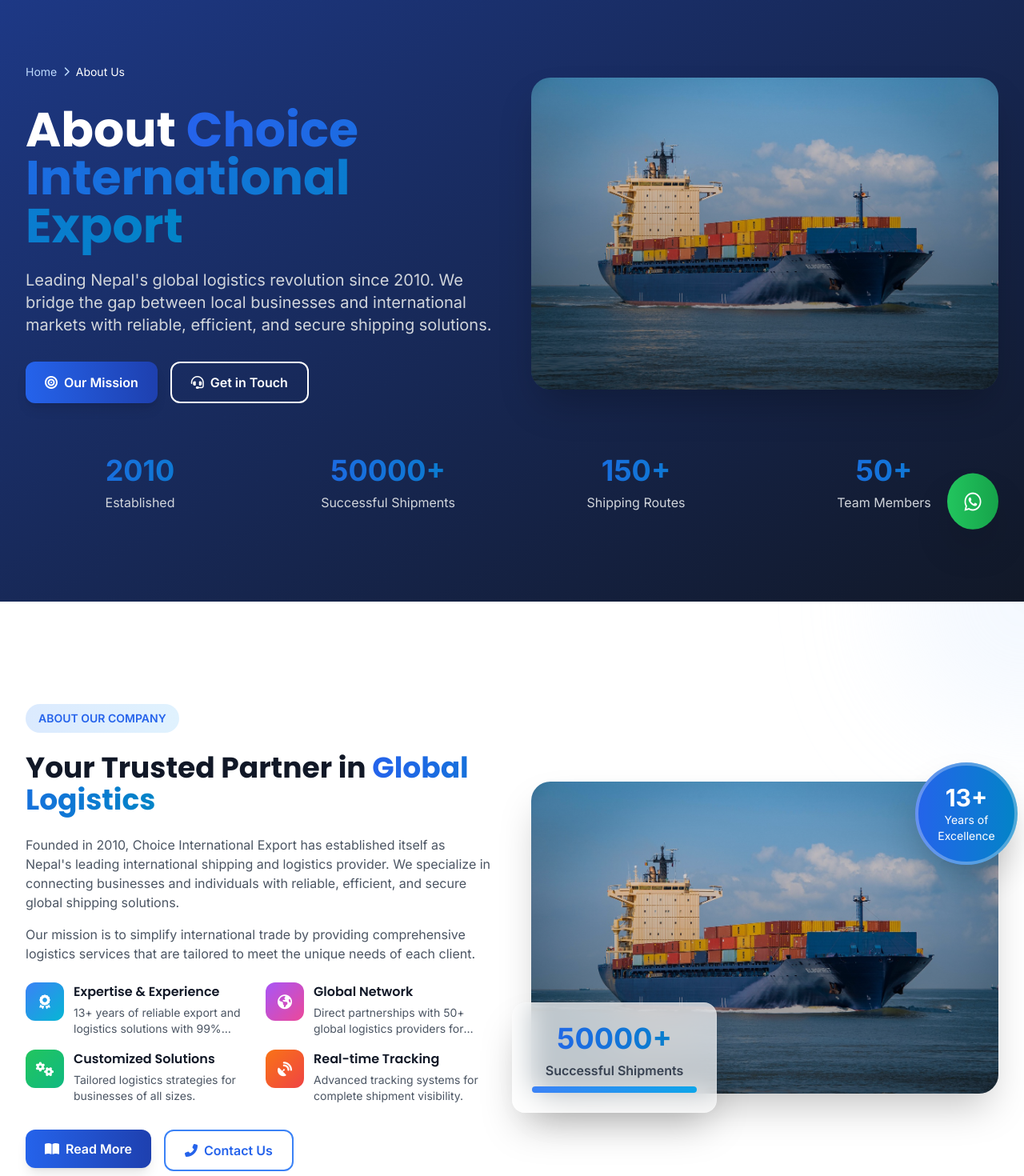
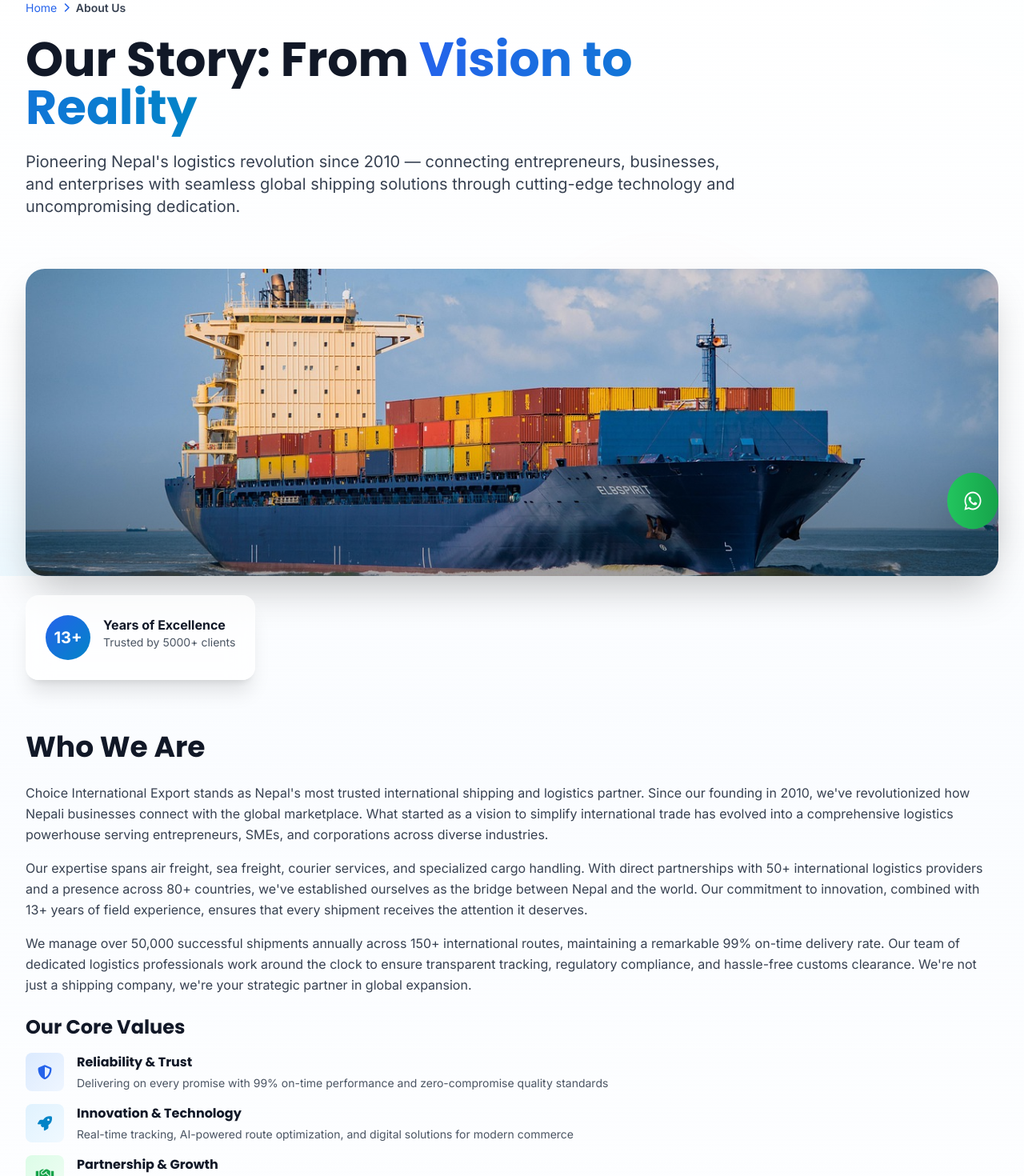
Before and after one commit to roshansth10/choice-export, a Next.js app: page /about in a window 1280 px wide. Shown: the part 80-1550 px from the top of the page at 80% size. Built offline with nearby package versions, Linux system fonts and the light colour scheme.

Commit message:
more smooth and about us section updated

```diff
--- a/app/about/page.js
+++ b/app/about/page.js
@@ -1,9 +1,6 @@
-// app/about/page.js
 import AboutHero from '@/components/AboutHero';
-import AboutSummary from '@/components/AboutSummary';
 import MissionVision from '@/components/MissionVision';
 import WhyChooseUs from '@/components/WhyChooseUs';
-import Process from '@/components/Process';
 import Contact from '@/components/Contact';
 import Footer from '@/components/Footer';
 
@@ -11,10 +8,8 @@
   return (
     <div className="min-h-screen">
       <AboutHero />
-      <AboutSummary />
       <MissionVision />
       <WhyChooseUs />
-      <Process />
       <Contact />
       <Footer />
     </div>
--- a/components/AboutHero.js
+++ b/components/AboutHero.js
@@ -1,85 +1,169 @@
-// components/AboutHero.js
 'use client';
 
-import Header from './Header';
 import Image from 'next/image';
 
 export default function AboutHero() {
   return (
-    <>
-      <Header />
-      <section className="relative pt-32 pb-20 md:pt-40 md:pb-28 overflow-hidden bg-gradient-to-br from-primary-900 to-gray-900 text-white">
-        {/* Background Pattern */}
-        <div className="absolute inset-0 opacity-10 bg-pattern"></div>
+    <section className="relative pt-16 pb-16 md:pt-20 md:pb-20 overflow-hidden bg-gradient-to-b from-white via-primary-50/30 to-white">
+      {/* Simple Elegant Background */}
+      <div className="absolute inset-0 -z-10">
+        <div className="absolute top-0 left-0 w-full h-40 bg-gradient-to-b from-primary-100/40 to-transparent"></div>
+        <div className="absolute bottom-0 right-0 w-full h-40 bg-gradient-to-t from-accent-100/40 to-transparent"></div>
+      </div>
 
       <div className="container-custom relative z-10">
-          <div className="grid lg:grid-cols-2 gap-12 items-center">
-            {/* Content */}
-            <div>
-              <nav className="flex items-center space-x-2 text-sm text-primary-200 mb-8">
-                <a href="/" className="hover:text-white">Home</a>
+        {/* Page Title Section */}
+        <div className="mb-12 md:mb-16">
+          <nav className="flex items-center space-x-2 text-sm text-primary-600 mb-6">
+            <a href="/" className="hover:text-primary-700 transition">Home</a>
             <i className="fas fa-chevron-right text-xs"></i>
-                <span className="text-white">About Us</span>
+            <span className="text-gray-700 font-semibold">About Us</span>
           </nav>
 
-              <h1 className="text-4xl md:text-5xl lg:text-6xl font-bold mb-6">
-                About <span className="gradient-text">Choice International Export</span>
+          <div className="max-w-4xl">
+            <h1 className="text-4xl md:text-5xl lg:text-6xl font-bold text-gray-900 mb-6">
+              Our Story: From <span className="gradient-text">Vision to Reality</span>
             </h1>
+            <p className="text-lg md:text-xl text-gray-700 leading-relaxed">
+              Pioneering Nepal's logistics revolution since 2010 — connecting entrepreneurs, businesses, and enterprises with seamless global shipping solutions through cutting-edge technology and uncompromising dedication.
+            </p>
+          </div>
+        </div>
 
-              <p className="text-xl text-gray-300 mb-8">
-                Leading Nepal's global logistics revolution since 2010. We bridge
-                the gap between local businesses and international markets with
-                reliable, efficient, and secure shipping solutions.
+        {/* Main Content - Image First, Then Text Below */}
+        <div className="mb-16">
+          {/* Full Width Image Section - Above Text */}
+          <div className="relative mb-12 md:mb-16">
+            <div className="relative rounded-2xl md:rounded-3xl overflow-hidden shadow-xl md:shadow-2xl h-64 md:h-96 group">
+              <Image
+                src="/img/container.jpg"
+                alt="Choice International Export Team and Operations"
+                width={1200}
+                height={500}
+                className="object-cover w-full h-full group-hover:scale-105 transition-transform duration-500"
+              />
+              <div className="absolute inset-0 bg-gradient-to-t from-black/30 via-transparent to-transparent"></div>
+            </div>
+
+            {/* Floating Card - Positioned below image */}
+            <div className="relative mt-6 flex justify-start">
+              <div className="glass-effect rounded-2xl p-6 shadow-xl max-w-sm hover:shadow-2xl transition-shadow duration-300">
+                <div className="flex items-start space-x-4">
+                  <div className="w-14 h-14 rounded-full bg-gradient-to-br from-primary-600 to-accent-600 flex items-center justify-center flex-shrink-0">
+                    <span className="text-xl font-bold text-white">13+</span>
+                  </div>
+                  <div>
+                    <p className="font-bold text-gray-900">Years of Excellence</p>
+                    <p className="text-sm text-gray-600">Trusted by 5000+ clients</p>
+                  </div>
+                </div>
+              </div>
+            </div>
+          </div>
+
+          {/* Text Content Section - Below Image */}
+          <div className="mb-12 md:mb-16">
+            <h2 className="text-3xl md:text-4xl font-bold text-gray-900 mb-6">
+              Who We Are
+            </h2>
+
+            <p className="text-gray-700 leading-relaxed mb-4">
+              Choice International Export stands as Nepal's most trusted international shipping and logistics partner.
+              Since our founding in 2010, we've revolutionized how Nepali businesses connect with the global marketplace.
+              What started as a vision to simplify international trade has evolved into a comprehensive logistics powerhouse
+              serving entrepreneurs, SMEs, and corporations across diverse industries.
             </p>
 
-              <div className="flex flex-wrap gap-4">
-                <a href="#mission" className="btn btn-primary">
+            <p className="text-gray-700 leading-relaxed mb-4">
+              Our expertise spans air freight, sea freight, courier services, and specialized cargo handling. With direct
+              partnerships with 50+ international logistics providers and a presence across 80+ countries, we've established
+              ourselves as the bridge between Nepal and the world. Our commitment to innovation, combined with 13+ years of
+              field experience, ensures that every shipment receives the attention it deserves.
+            </p>
+
+            <p className="text-gray-700 leading-relaxed mb-6">
+              We manage over 50,000 successful shipments annually across 150+ international routes, maintaining a remarkable
+              99% on-time delivery rate. Our team of dedicated logistics professionals work around the clock to ensure transparent
+              tracking, regulatory compliance, and hassle-free customs clearance. We're not just a shipping company, we're your
+              strategic partner in global expansion.
+            </p>
+
+            {/* Core Values */}
+            <h3 className="text-2xl font-bold text-gray-900 mb-4">Our Core Values</h3>
+            <div className="space-y-4">
+              <div className="flex items-start space-x-4">
+                <div className="w-12 h-12 rounded-lg bg-gradient-to-br from-primary-100 to-primary-50 flex items-center justify-center flex-shrink-0">
+                  <i className="fas fa-shield-alt text-primary-600 text-lg"></i>
+                </div>
+                <div>
+                  <h3 className="font-bold text-gray-900 mb-1">Reliability & Trust</h3>
+                  <p className="text-sm text-gray-600">Delivering on every promise with 99% on-time performance and zero-compromise quality standards</p>
+                </div>
+              </div>
+              <div className="flex items-start space-x-4">
+                <div className="w-12 h-12 rounded-lg bg-gradient-to-br from-accent-100 to-accent-50 flex items-center justify-center flex-shrink-0">
+                  <i className="fas fa-rocket text-accent-600 text-lg"></i>
+                </div>
+                <div>
+                  <h3 className="font-bold text-gray-900 mb-1">Innovation & Technology</h3>
+                  <p className="text-sm text-gray-600">Real-time tracking, AI-powered route optimization, and digital solutions for modern commerce</p>
+                </div>
+              </div>
+              <div className="flex items-start space-x-4">
+                <div className="w-12 h-12 rounded-lg bg-gradient-to-br from-green-100 to-green-50 flex items-center justify-center flex-shrink-0">
+                  <i className="fas fa-handshake text-green-600 text-lg"></i>
+                </div>
+                <div>
+                  <h3 className="font-bold text-gray-900 mb-1">Partnership & Growth</h3>
+                  <p className="text-sm text-gray-600">Long-term relationships built on transparency, mutual success, and continuous improvement</p>
+                </div>
+              </div>
+              <div className="flex items-start space-x-4">
+                <div className="w-12 h-12 rounded-lg bg-gradient-to-br from-orange-100 to-orange-50 flex items-center justify-center flex-shrink-0">
+                  <i className="fas fa-leaf text-orange-600 text-lg"></i>
+                </div>
+                <div>
+                  <h3 className="font-bold text-gray-900 mb-1">Sustainability</h3>
+                  <p className="text-sm text-gray-600">Committed to eco-friendly practices and responsible logistics for a better future</p>
+                </div>
+              </div>
+            </div>
+
+            {/* CTA Section */}
+            <div className="mt-8 flex flex-wrap gap-4">
+              <a href="/about#mission" className="btn btn-primary">
                 <i className="fas fa-bullseye mr-2"></i>
-                  Our Mission
+                Our Mission & Vision
               </a>
-                <a href="#contact" className="btn btn-outline border-white text-white hover:bg-white/10">
-                  <i className="fas fa-headset mr-2"></i>
-                  Get in Touch
+              <a href="#contact" className="btn btn-outline">
+                <i className="fas fa-phone-alt mr-2"></i>
+                Connect With Us
               </a>
             </div>
           </div>
 
-            {/* Hero Image */}
-            <div className="relative">
-              <div className="relative rounded-3xl overflow-hidden shadow-2xl">
-                <Image
-                  src="/img/container.jpg"
-                  alt="Choice International Export Global Logistics"
-                  width={600}
-                  height={450}
-                  className="object-cover w-full h-full"
-                />
-                <div className="absolute inset-0 bg-gradient-to-t from-black/50 to-transparent"></div>
-              </div>
-            </div>
         </div>
 
-          {/* Quick Stats */}
-          <div className="mt-16 grid grid-cols-2 md:grid-cols-4 gap-6">
+        {/* Achievement Stats */}
+        <div className="grid md:grid-cols-2 lg:grid-cols-4 gap-6 bg-gradient-to-r from-primary-600 via-accent-600 to-primary-600 rounded-3xl p-8 md:p-12 text-white shadow-2xl">
           <div className="text-center">
-              <div className="text-4xl font-bold gradient-text mb-2">2010</div>
-              <p className="text-gray-300">Established</p>
+            <div className="text-5xl font-bold mb-2">50K+</div>
+            <p className="text-primary-100">Successful Shipments</p>
           </div>
           <div className="text-center">
-              <div className="text-4xl font-bold gradient-text mb-2">50000+</div>
-              <p className="text-gray-300">Successful Shipments</p>
+            <div className="text-5xl font-bold mb-2">80+</div>
+            <p className="text-primary-100">Countries Served</p>
           </div>
           <div className="text-center">
-              <div className="text-4xl font-bold gradient-text mb-2">150+</div>
-              <p className="text-gray-300">Shipping Routes</p>
+            <div className="text-5xl font-bold mb-2">150+</div>
+            <p className="text-primary-100">Shipping Routes</p>
           </div>
           <div className="text-center">
-              <div className="text-4xl font-bold gradient-text mb-2">50+</div>
-              <p className="text-gray-300">Team Members</p>
+            <div className="text-5xl font-bold mb-2">99%</div>
+            <p className="text-primary-100">On-Time Delivery</p>
           </div>
         </div>
       </div>
     </section>
-    </>
   );
 }
--- a/components/AboutSummary.js
+++ b/components/AboutSummary.js
@@ -100,7 +100,7 @@
           <div className="relative mt-6 md:mt-0">
             <div className="relative rounded-2xl md:rounded-3xl overflow-hidden shadow-xl md:shadow-2xl">
               <Image
-                src="/img/container.jpg"
+                src="/img/shipment1.jpg"
                 alt="Choice International Export Team"
                 width={600}
                 height={450}
--- a/components/Header.js
+++ b/components/Header.js
@@ -30,9 +30,9 @@
   const closeMobileMenu = () => setIsMobileMenuOpen(false);
 
   const navItems = [
-    { name: 'Home', href: '#home' },
+    { name: 'Home', href: '/' },
     { name: 'Services', href: '#services' },
-    { name: 'About', href: '#about' },
+    { name: 'About', href: '/about' },
     { name: 'Contact', href: '#contact' },
   ];
 
```
Also changed, not shown: index.html (line endings or trailing spaces), public/img/shipment1.jpg (added). Lines whose indentation alone changed are shown as unchanged.
